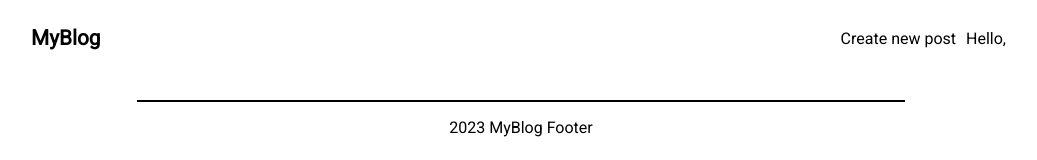
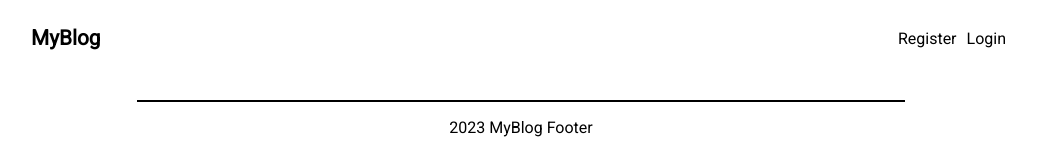
Before and after one commit to tumeraltunbas/fullstack-blog, a React (Create React App) app in the folder frontend/: page / in a window 1280 px wide. Shown: the top 160 px of the page, without its empty margins (119-1156 px from the left). Built offline with nearby package versions, Linux system fonts and the light colour scheme; no server answers; a web font is replaced by a local one.

Commit message:
Fix header

```diff
--- a/frontend/src/components/Context/UserContext.js
+++ b/frontend/src/components/Context/UserContext.js
@@ -4,7 +4,7 @@ const UserContext = createContext();
 
 export const UserProvider = (props) => {
 
-    const [user, setUser] = useState({});
+    const [user, setUser] = useState();
 
     return(
         <UserContext.Provider value={{user, setUser}} >
--- a/frontend/src/components/Header/index.jsx
+++ b/frontend/src/components/Header/index.jsx
@@ -14,13 +14,9 @@ function Header() {
 
       const {data} = await api.get("/auth/getUser");
 
-      console.log(data);
-
       if(data.success === true){
-
         setUser(data.user);
       }
-
     }
 
     getUser();
@@ -32,18 +28,19 @@ function Header() {
         <a href="/" className='logo'>MyBlog</a>
         <nav>
 
-          {user &&
+          {
+          user &&
           (
             <>
               <Link to="/create" className='navLink'>Create new post</Link>
-              <Link className="navLink">Hello, {user.username}</Link>
+              <Link className="navLink">Logout</Link>
             </>
           )}
           {
             !user && (
               <>
-                <a href="/register" className='navLink'>Register</a>
-                <a href="/login" className='navLink'>Login</a>
+                <Link to="/register" className='navLink'>Register</Link>
+                <Link to="/login" className='navLink'>Login</Link>
               </>
             )
           }
```
